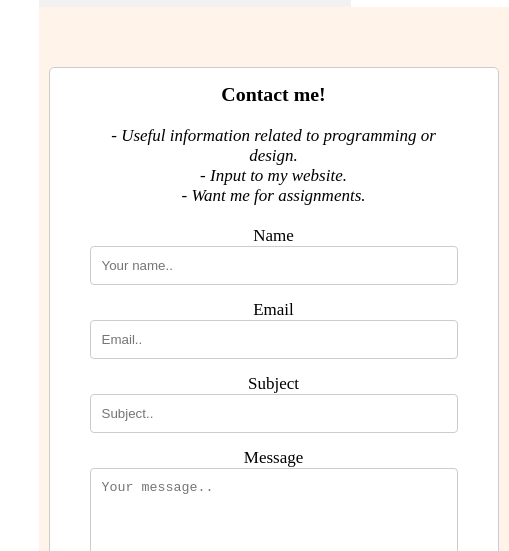
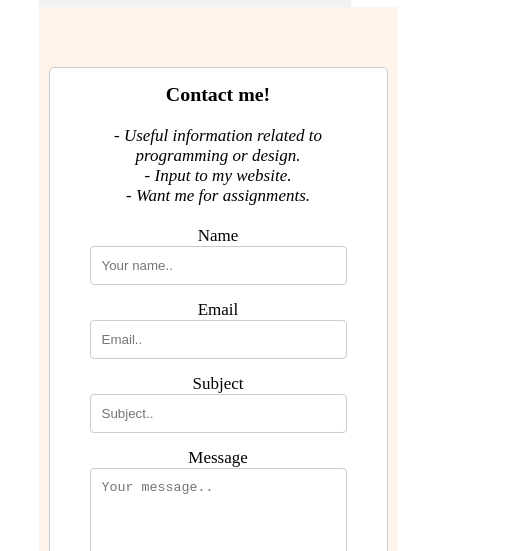
Before and after one commit to NORtacus/David-Ruiz-Homepage, a plain HTML site: page about.html in a window 390 px wide. Shown: the part 1062-1613 px from the top of the page, 509 px wide, since content can reach past the window. Drawn offline with Linux system fonts and the light colour scheme.

Commit message:
Update about.css

```diff
--- a/css/about.css
+++ b/css/about.css
@@ -246,6 +246,11 @@ input[type="submit"] {
 input[type="submit"]:hover {
   background: #47836c;
 }
+@media (max-width: 610px){
+  form{
+    width: 339px;
+  }
+}
 
 
 
```
